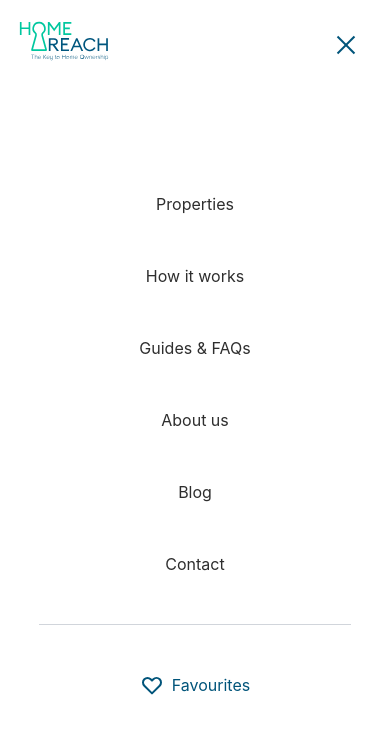
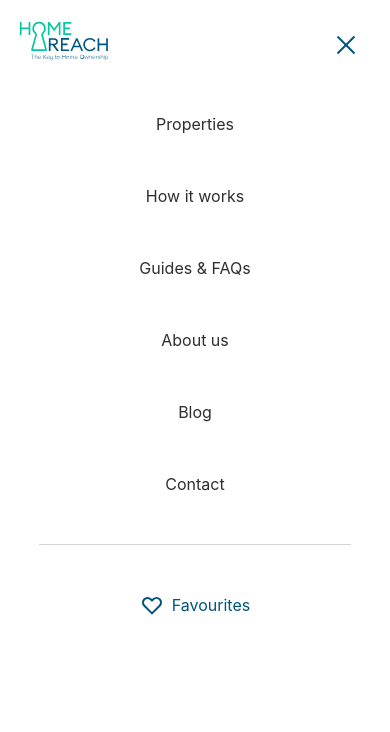
Before and after one commit to Digital4design/home, a Next.js app: page / in a window 390 px wide. Both pictures are taken after a click on the element 346 px from the left and 44 px from the top of the page. Shown: the top 732 px of the page. Built offline with nearby package versions, Linux system fonts and the light colour scheme.

Commit message:
update types, fix mobile menu bugs, render static banner and titles to home page

```diff
--- a/components/Layout/Header.tsx
+++ b/components/Layout/Header.tsx
@@ -11,7 +11,7 @@ export default function Header() {
       <div className="container mx-auto flex items-center">
         <Logo />
         <Nav />
-        <div className="hidden text-right lg:block">
+        <div className="hidden w-24 text-right lg:block">
           <FavouritesButton />
         </div>
         <MobileMenuContextProvider>
--- a/components/Layout/Logo.tsx
+++ b/components/Layout/Logo.tsx
@@ -4,7 +4,7 @@ import Link from "next/link"
 export default function Logo() {
   return (
     <Link passHref href="/">
-      <figure className="relative cursor-pointer">
+      <figure className="relative w-24 cursor-pointer">
         <Image src="/assets/hr-logo.svg" alt="" width="96" height="40" />
       </figure>
     </Link>
--- a/components/Layout/MobileMenu/index.tsx
+++ b/components/Layout/MobileMenu/index.tsx
@@ -15,7 +15,7 @@ export default function MobileMenu() {
       role="menu"
       aria-roledescription="Mobile menu"
       aria-label="Mobile menu"
-      className={` absolute top-full left-0 right-0 flex min-h-full flex-col items-center justify-start bg-white pt-20 transition-all duration-500 ease-in-out-expo lg:hidden ${contextClasses}`}
+      className={`absolute top-full left-0 flex h-screen w-full flex-col items-center justify-start overflow-x-hidden overflow-y-scroll bg-white transition-all duration-500 ease-in-out-expo lg:hidden ${contextClasses}`}
     >
       <NavLink slug="/properties">Properties</NavLink>
       <NavLink slug="/properties">How it works</NavLink>
--- a/components/Layout/Nav/Dropdown.tsx
+++ b/components/Layout/Nav/Dropdown.tsx
@@ -1,4 +1,4 @@
-import { LinkProps } from "types/Layout"
+import { LinkProps } from "types"
 import DropdownLink from "./DropdownLink"
 
 interface Props {
@@ -18,7 +18,7 @@ export default function Dropdown({ hasDropdown, dropdownItems }: Props) {
 
   // render the dropdown links inside a dropdown container div
   return (
-    <div className="pointer-events-none absolute top-full left-0 h-auto w-auto translate-y-6 whitespace-nowrap rounded-b-lg bg-white py-4 px-4 opacity-0 shadow-lg transition-all duration-100 ease-out group-hover:pointer-events-auto group-hover:translate-y-0 group-hover:opacity-100">
+    <div className="pointer-events-none absolute top-full left-0 h-auto w-auto translate-y-6 whitespace-nowrap rounded-b bg-white py-4 px-5 opacity-0 shadow-lg transition-all duration-100 ease-out group-hover:pointer-events-auto group-hover:translate-y-0 group-hover:opacity-100">
       {dropdownLinks}
     </div>
   )
--- a/components/Layout/Nav/DropdownLink.tsx
+++ b/components/Layout/Nav/DropdownLink.tsx
@@ -1,5 +1,5 @@
 import Link from "next/link"
-import { LinkProps } from "types/Layout"
+import { LinkProps } from "types"
 
 export default function DropdownLink({ slug, name }: LinkProps) {
   return (
--- a/components/Layout/Nav/NavLink.tsx
+++ b/components/Layout/Nav/NavLink.tsx
@@ -1,6 +1,6 @@
 import Link from "next/link"
 import Dropdown from "components/Layout/Nav/Dropdown"
-import { LinkProps } from "types/Layout"
+import { LinkProps } from "types"
 
 interface Props {
   slug: string
@@ -17,7 +17,12 @@ export default function NavLink({
 }: Props) {
   return (
     <Link passHref href={slug}>
-      <div className="group relative mx-4 block w-full cursor-pointer py-6 text-center text-brand-grey-dark after:absolute after:bottom-3 after:left-0 after:right-0 after:hidden after:h-0.5 hover:text-brand-green hover:after:bg-brand-green hover:after:content-[''] lg:inline-block lg:w-auto lg:after:block">
+      <div
+        className={`group relative mx-4 block w-full cursor-pointer py-6 text-center text-brand-grey-dark ${
+          hasDropdown &&
+          "after:absolute after:bottom-3 after:left-0 after:right-0 after:hidden after:h-0.5 hover:after:bg-brand-green hover:after:content-[''] lg:after:block"
+        } hover:text-brand-green  lg:inline-block lg:w-auto `}
+      >
         {/* children holds the text to be displayed */}
         <a>{children}</a>
 
--- /dev/null
+++ b/components/MainBanner.tsx
@@ -0,0 +1,11 @@
+import { ChildrenProps } from "types"
+
+export default function MainBanner({ children }: ChildrenProps) {
+  return (
+    <section className="h-[550px] bg-gradient-to-b from-brand-grey-light to-brand-blue-light">
+      <div className="container-sm flex h-full flex-col items-center justify-center pb-20 text-center">
+        {children}
+      </div>
+    </section>
+  )
+}
--- a/pages/index.tsx
+++ b/pages/index.tsx
@@ -1,4 +1,5 @@
 import Header from "components/Layout/Header"
+import MainBanner from "components/MainBanner"
 import Head from "next/head"
 
 export default function Home() {
@@ -9,12 +10,34 @@ export default function Home() {
         <meta name="description" content="Home Reach Properties" />
         <link rel="icon" href="/favicon.ico" />
       </Head>
+      <MainBanner>
+        <h1 className="mb-12">Find your perfect home!</h1>
+        <div className="mx-auto h-20 w-full rounded bg-brand-blue"></div>
+      </MainBanner>
       <main role="main">
         <section className="py-32">
-          <div className="container">
-            <h1 className=" text-4xl text-brand-blue">
-              Welcome to Home Reach!
-            </h1>
+          <div className="container-sm">
+            <h2 className="text-center">Featured developments</h2>
+          </div>
+        </section>
+        <section className="py-32">
+          <div className="container-sm">
+            <h2 className="text-center">How part buy - part rent works</h2>
+          </div>
+        </section>
+        <section className="py-32">
+          <div className="container-sm">
+            <h2 className="text-center">Browse properties by area</h2>
+          </div>
+        </section>
+        <section className="py-32">
+          <div className="container-sm">
+            <h2 className="text-center">Learn more about Home Reach</h2>
+          </div>
+        </section>
+        <section className="py-32">
+          <div className="container-sm">
+            <h2 className="text-center">What our customers say</h2>
           </div>
         </section>
       </main>
--- a/styles/globals.css
+++ b/styles/globals.css
@@ -57,3 +57,7 @@ button {
 .container {
   @apply mx-auto;
 }
+
+.container-sm {
+  @apply mx-auto w-full max-w-6xl px-4;
+}
--- a/types/Layout.ts
+++ /dev/null
@@ -1,6 +0,0 @@
-// Nav Types
-
-export interface LinkProps {
-  slug: string
-  name: string
-}
```
Also changed, not shown: types/index.d.ts (added, +13 -0 lines).
